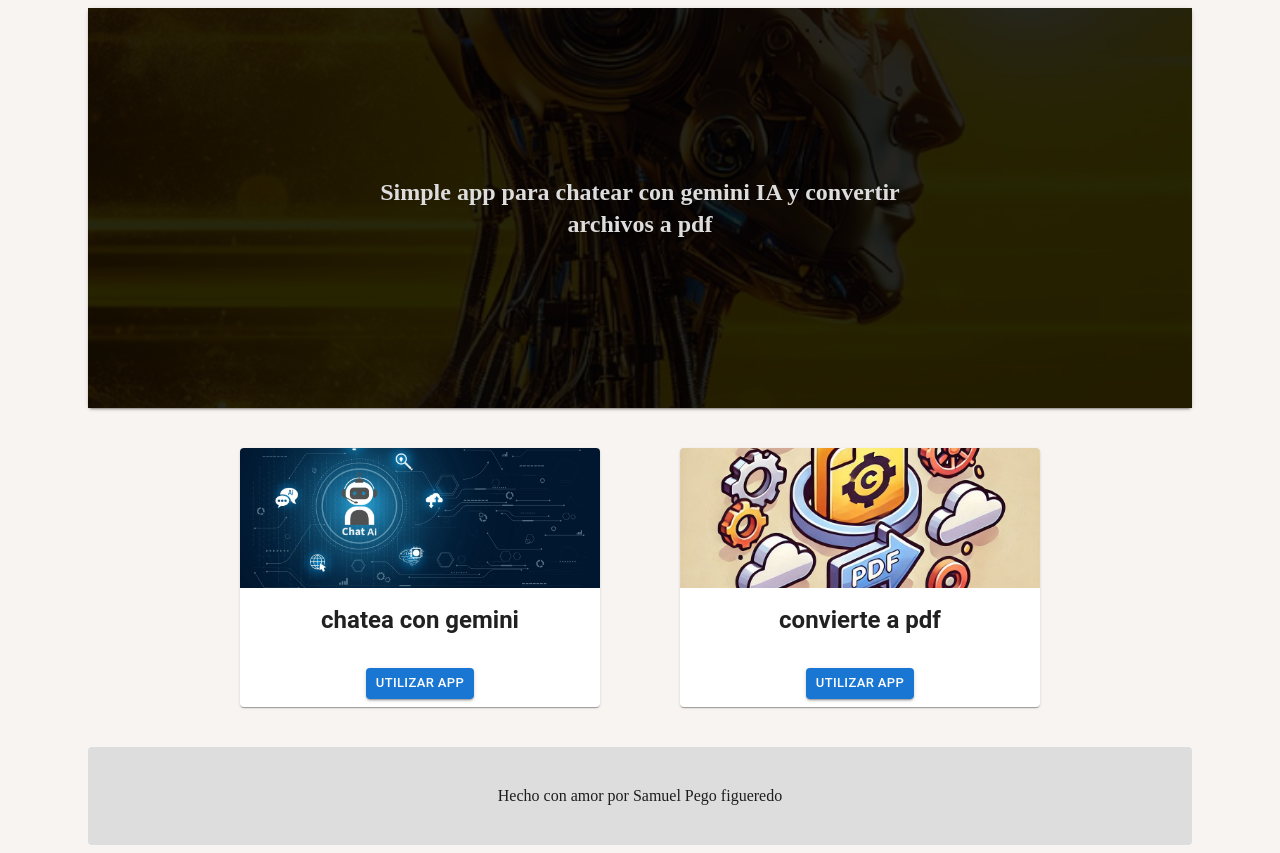
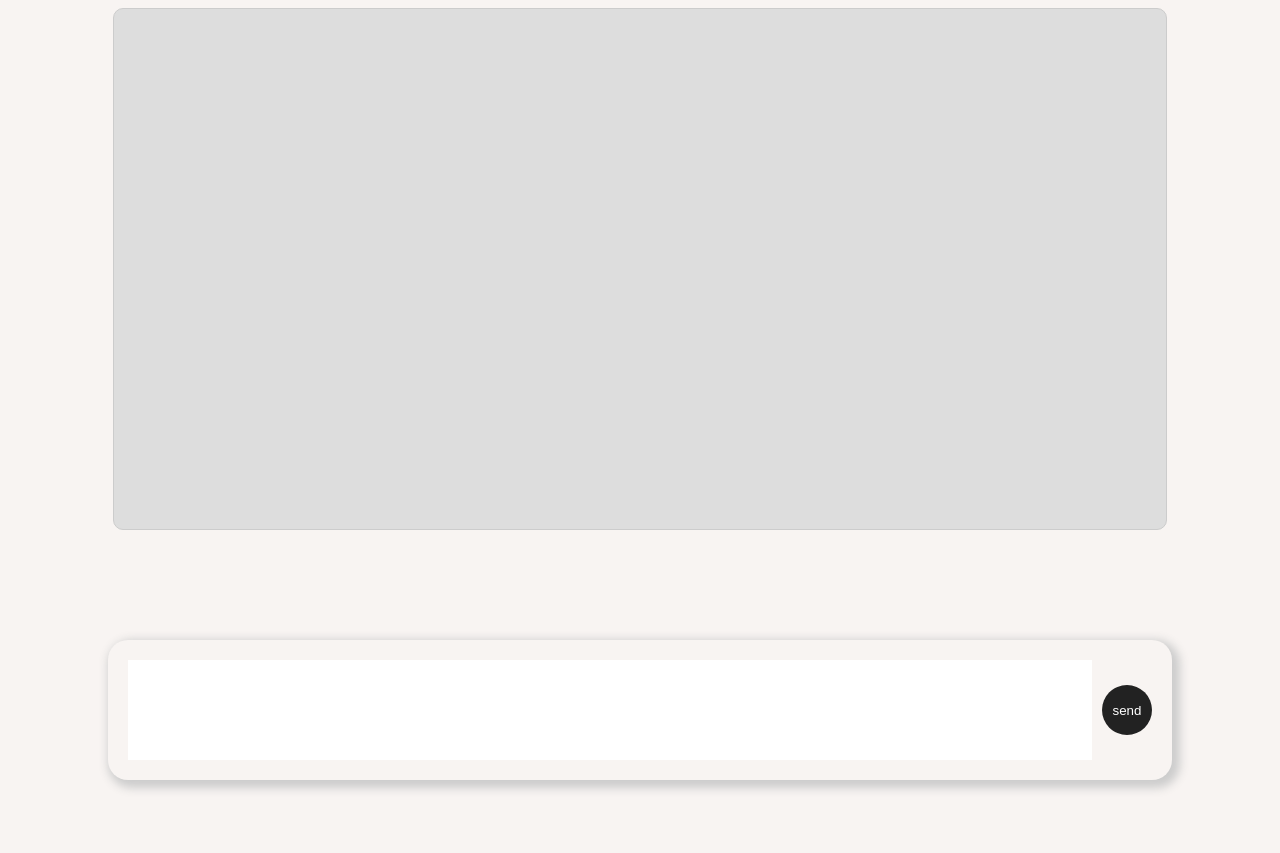
Before and after one commit to digitalcatalogosonline/app-gemini, a Next.js app: page / in a window 1280 px wide. After the commit the page ends 800 px from the top, so only its background shows below. Built offline with nearby package versions, Linux system fonts and the light colour scheme.

Commit message:
updating

```diff
--- a/package.json
+++ b/package.json
@@ -9,10 +9,7 @@
     "lint": "next lint"
   },
   "dependencies": {
-    "@emotion/react": "^11.14.0",
-    "@emotion/styled": "^11.14.0",
     "@google/generative-ai": "^0.21.0",
-    "@mui/material": "^6.4.0",
     "next": "15.1.3",
     "react": "^19.0.0",
     "react-dom": "^19.0.0"
--- a/src/app/components/Card.js
+++ /dev/null
@@ -1,34 +0,0 @@
-"use client"
-import * as React from 'react';
-import Card from '@mui/material/Card';
-import CardContent from '@mui/material/CardContent';
-import CardMedia from '@mui/material/CardMedia';
-import Typography from '@mui/material/Typography';
-import Button from '@mui/material/Button';
-import CardActionArea from '@mui/material/CardActionArea';
-import CardActions from '@mui/material/CardActions';
-
-export default function CardApp({ tittle, imageUrl, appUrl }) {
-    return (
-        <Card sx={{ minWidth: 345,flexBasis:360, maxWidth: 450 }}>
-            <CardActionArea>
-                <CardMedia
-                    component="img"
-                    height="140"
-                    image={imageUrl}
-                    alt="green iguana"
-                />
-                <CardContent>
-                    <Typography gutterBottom variant="h5" fontWeight={600} component="div" textAlign={"center"}>
-                        {tittle}
-                    </Typography>
-                </CardContent>
-            </CardActionArea>
-            <CardActions>
-                <Button size="small" color="primary" variant="contained" sx={{ margin: "0 auto" }} onClick={() => window.location.href = appUrl}>
-                    Utilizar app
-                </Button>
-            </CardActions>
-        </Card>
-    );
-}
--- a/src/app/page.js
+++ b/src/app/page.js
@@ -1,24 +1,61 @@
 "use client"
-import Paper from '@mui/material/Paper';
-import Typography from '@mui/material/Typography';
-import CardApp from './components/Card';
-import Image from 'next/image';
-import { Box } from '@mui/material';
+import { useEffect, useState } from "react";
+import Image from "next/image";
+import style from "./page.module.css";
+
 
 export default function Home() {
+    const [data, setData] = useState([]);
+    const [dataToRender, setDataToRender] = useState("")
+    const [inputValue, setInputValue] = useState("");
+    const [active, setActive] = useState(false)
+    const [loading, setLoading] = useState(false)
+
+    const stylesTextArea =
+        { resize: "none", height: 80, border: "none", outline: active ? "none" : "none", flexGrow: "1", padding: 10 }
+    const btnSubmit =
+        { flexGrow: ".2", maxWidth: 50, height: 50, borderRadius: "100%", border: "none", background: "#222", color: "white", }
+
+    const disabled = loading ? {
+        background: "#7d7a7a", color: "#fff", cursor: "not-allowed", pointerEvents: "none"
+    } : {}
+
+    async function handleOnClick(e) {
+        try {
+            e.preventDefault();
+            const value = inputValue;
+            setLoading(true)
+            const req = await fetch(`/api`, { method: "POST", body: JSON.stringify({ prompt: dataToRender + value }), headers: { "Content-Type": "application/json" } });
+            const res = await req.json()
+            setData(prev => [...prev, [value, res.result]])
+            setDataToRender(prev => prev + `<p style= "background-color: #cbc; padding: 20px;width: max-content; font-weight: 900;border-radius: 20px;text-align: center">${value}</p>` + res.result)
+            console.log(data)
+            // `<p style= "background-color: #cbc; padding: 20px;width: max-content; font-weight: 900;border-radius: 20px;text-align: center">${value}</p>`
+            setLoading(false)
+        } catch (error) {
+            setLoading(false)
+            console.log(error.message)
+            alert(error.message)
+
+        }
+    };
+    useEffect(() => {
+        setDataToRender(prev => prev.replace(/\*\*(.*?)\*\*/g, "<strong>$1</strong>"))
+
+
+    }, [data])
 
     return (
-        <Box sx={{ paddingInline: { sm: 0, md: 10, xl: 20 }, display: "flex", flexDirection: "column", gap: 5 }}>
-            <Paper elevation={2} sx={{ width: "100%", height: "400px", margin: "0 auto", position: "relative" }}><Image src={"/imagen_ia.png"} style={{ width: "100%", height: "100%", objectFit: "cover", filter: "brightness(.15)" }} width={500} height={500} alt="" priority /><Typography variant='h5' sx={{ position: "absolute", left: "50%", top: "50%", transform: "translate(-50%,-50%)", color: "#ddd", fontWeight: "900", fontFamily: "cursive", textAlign: "center" }}> Simple app para chatear con gemini IA y convertir archivos a pdf</Typography></Paper>
+        <>
+            <div style={{ width: "80%", height: "60vh", margin: "0 auto", background: "#ddd", padding: "20px", border: "1px solid #ccc", borderRadius: "10px", overflowY: !loading ? "auto" : "hidden", position: "relative" }}>
+                <pre style={{ whiteSpace: "pre-wrap", fontSize: "1.1rem", filter: !loading ? "none" : "blur(5px)" }} dangerouslySetInnerHTML={{ __html: dataToRender }}></pre>
+                <Image src="/watch-loader.svg" alt="" width={100} height={100} style={{ display: !loading ? "none" : "inline", position: "fixed", left: "50%", top: "50%", transform: "translate(-50%,-50%)" }} />
+            </div>
 
-            <Box sx={{ paddingInline:5,display: 'flex', flexWrap: "wrap", justifyContent: "center", gap: 10 }}>
-                <CardApp appUrl={"/apps/chat-gemini"} tittle={"chatea con gemini"} imageUrl={"/chat_ia.webp"} />
-                <CardApp appUrl={"/apps/change-format"} tittle={"convierte a pdf"} imageUrl={"/conversion_pdf.jpeg"} />
-            </Box>
-
-            <Paper elevation={0} sx={{ background: "#ddd", padding: 5, textAlign: "center" }}>Hecho con amor por Samuel Pego figueredo</Paper>
-
-        </Box>
-
-    )
+            <div style={{ borderRadius: "20px", display: "flex", alignItems: "center", gap: "10px", boxShadow: "4px 4px 10px 4px #ccc", width: "80%", background: "#f8f4f2", padding: "20px", position: "fixed", bottom: "20px", left: "50%", transform: "translateX(-50%)" }}>
+                <textarea style={stylesTextArea} onChange={(e) => setInputValue(e.currentTarget.value)} onMouseDown={() => setActive(true)} onMouseUp={() => setActive(false)} />
+                <input className={style.button_submit} type="submit" value={"send"} style={{ ...btnSubmit, ...disabled }} onClick={(e) => handleOnClick(e)} />
+            </div >
+        </>
+    );
 }
--- /dev/null
+++ b/src/app/page.module.css
@@ -0,0 +1,10 @@
+.button_submit:hover {
+    background: #434242 !important;
+
+}
+.disabled {
+    background: #7d7a7a !important;
+    color: #fff !important;
+    cursor: not-allowed;
+    pointer-events: none;
+}
```
Also changed, not shown: src/app/apps/chat-gemini/page.js (deleted, +0 -55 lines), src/app/components/ButtonToHome.js (deleted, +0 -11 lines), src/app/apps/change-format/route.js (deleted), 1 other file (tests, documents, lock files or other folders).
